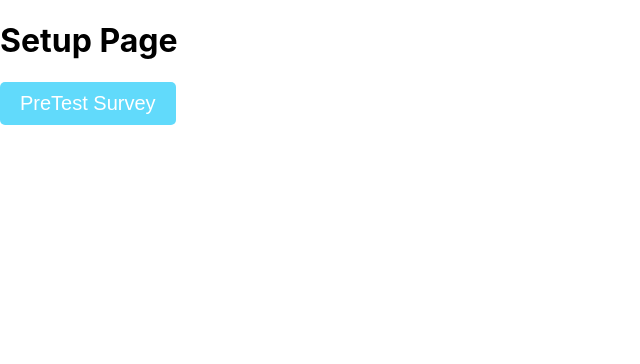
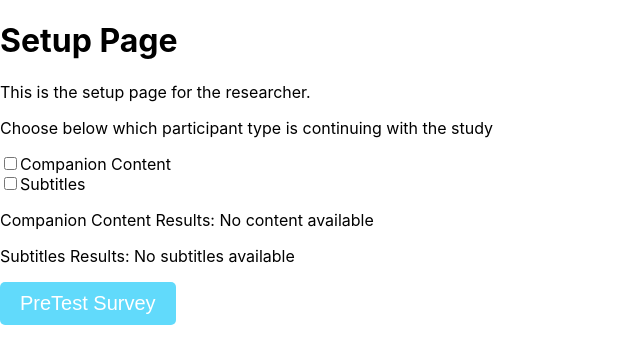
Before and after one commit to Santa-Clara-Imaginarium-Lab/sludge-v2, a React (Create React App) app: page /setup in a window 1280 px wide. Shown: the top 364 px of the page, without its empty margins (0-640 px from the left). Built offline with nearby package versions, Linux system fonts and the light colour scheme.

Commit message:
setup page, conditionally rendering subtitiles, and global experiment variables

```diff
--- a/package.json
+++ b/package.json
@@ -4,8 +4,8 @@
   "private": true,
   "dependencies": {
     "@testing-library/react": "^13.4.0",
-    "react": "^19.0.0",
-    "react-dom": "^19.0.0",
+    "react": "^18.3.1",
+    "react-dom": "^18.3.1",
     "react-router-dom": "^7.1.5",
     "react-scripts": "5.0.1"
   },
--- a/src/App.jsx
+++ b/src/App.jsx
@@ -1,5 +1,21 @@
 import "./App.css";
 import { useNavigate } from 'react-router-dom';
+import React, { createContext, useContext, useState } from "react";
+
+const AppContext = createContext();
+
+export const AppProvider = ({ children }) => {
+  const [companionContent, setCompanionContent] = useState(false);
+  const [subtitles, setSubtitles] = useState(false);
+
+  return (
+    <AppContext.Provider value={{ companionContent, setCompanionContent, subtitles, setSubtitles }}>
+      {children}
+    </AppContext.Provider>
+  );
+};
+
+export const useAppContext = () => useContext(AppContext);
 
 function App() {
   const navigate = useNavigate();
@@ -9,10 +25,10 @@ function App() {
   };
 
   return (
-    <div className="App">
-      <h1>Sludge V2</h1>
-      <button className="button" onClick={handleNavigate}>PreTest Survey</button>
-    </div>
+      <div className="App">
+        <h1>Sludge V2</h1>
+        <button className="button" onClick={handleNavigate}>Setup Page - for researcher</button>
+      </div>
   );
 }
 
--- a/src/StudyPart/StudyPart.jsx
+++ b/src/StudyPart/StudyPart.jsx
@@ -1,9 +1,13 @@
 import React from 'react';
-import subtitles from "./MIB2-subtitles-pt-BR.vtt";
+import exampleSubtitles from "./MIB2-subtitles-pt-BR.vtt";
 import video from "./MIB2.mp4";
 import { useNavigate } from 'react-router-dom';
+import { useAppContext } from "../index";
+
 
 const StudyPart = () => {
+  const { companionContent, subtitles } = useAppContext();
+
   const navigate = useNavigate();
 
   const handleNavigate = () => {
@@ -12,15 +16,18 @@ const StudyPart = () => {
 
   return (
     <div>
+      <p>Companion Content Results: {companionContent ? "Content available" : 'No content available'}</p>
+      <p>Subtitles Results: {subtitles ? "Subtitles available" : 'No subtitles available'}</p>
         <video width="600" height="400" controls>
           <source src={video} type="video/mp4" />
-          <track
-            label="pt"
-            kind="subtitles"
-            srcLang="pt"
-            src={subtitles}
-            default
-          />
+          {
+            subtitles && <track
+              label="en"
+              kind="subtitles"
+              srcLang="en"
+              src={exampleSubtitles}
+              default />
+          }
         </video>
         <button className="button" onClick={handleNavigate}>PostTest Survey</button>
     </div>
--- a/src/index.js
+++ b/src/index.js
@@ -6,6 +6,8 @@ import Setup from './setup/Setup';
 import PostTestSurvey from './postTestSurvey/PostTestSurvey';
 import PreTestSurvey from './preTestSurvey/PreTestSurvey';
 import StudyPart from './StudyPart/StudyPart';
+import { createContext, useContext, useState } from "react";
+
 
 import { createBrowserRouter, RouterProvider } from 'react-router-dom';
 
@@ -32,8 +34,28 @@ const router = createBrowserRouter([
   },
 ]);
 
+const AppContext = createContext();
+
+export const AppProvider = ({ children }) => {
+  const [companionContent, setCompanionContent] = useState(false);
+  const [subtitles, setSubtitles] = useState(false);
+
+  return (
+    <AppContext.Provider value={{ companionContent, setCompanionContent, subtitles, setSubtitles }}>
+      {children}
+    </AppContext.Provider>
+  );
+};
+
+export const useAppContext = () => useContext(AppContext);
+
+
 ReactDOM.createRoot(document.getElementById('root')).render(
   <React.StrictMode>
-      <RouterProvider router={router} />
+        <AppProvider>
+          <RouterProvider router={router}>
+            <App />
+          </RouterProvider>
+        </AppProvider>
   </React.StrictMode>
 );
--- a/src/setup/Setup.jsx
+++ b/src/setup/Setup.jsx
@@ -1,17 +1,49 @@
-import React from 'react';
-import { useNavigate } from 'react-router-dom';
+import React from "react";
+import { useNavigate } from "react-router-dom";
+import { useAppContext } from "../index";
+
 
 const Setup = () => {
   const navigate = useNavigate();
 
   const handleNavigate = () => {
-    navigate('/pretestsurvey');
+    navigate("/pretestsurvey");
   };
+
+  const { companionContent, setCompanionContent, subtitles, setSubtitles } = useAppContext();
 
   return (
     <div>
       <h1>Setup Page</h1>
-      <button className="button" onClick={handleNavigate}>PreTest Survey</button>
+      <p>This is the setup page for the researcher.</p>
+      <p>Choose below which participant type is continuing with the study</p>
+      <div>
+        <label>
+          <input
+            type="checkbox"
+            checked={companionContent}
+            onChange={() => setCompanionContent(!companionContent)}
+          />
+          <span>Companion Content</span>
+        </label>
+      </div>
+      <div>
+        <label>
+          <input
+            type="checkbox"
+            checked={subtitles}
+            onChange={() => setSubtitles(!subtitles)}
+          />
+          <span>Subtitles</span>
+        </label>
+      </div>
+
+      <p>Companion Content Results: {companionContent ? "Content available" : 'No content available'}</p>
+      <p>Subtitles Results: {subtitles ? "Subtitles available" : 'No subtitles available'}</p>
+
+      <button className="button" onClick={handleNavigate}>
+        PreTest Survey
+      </button>
     </div>
   );
 };
```
